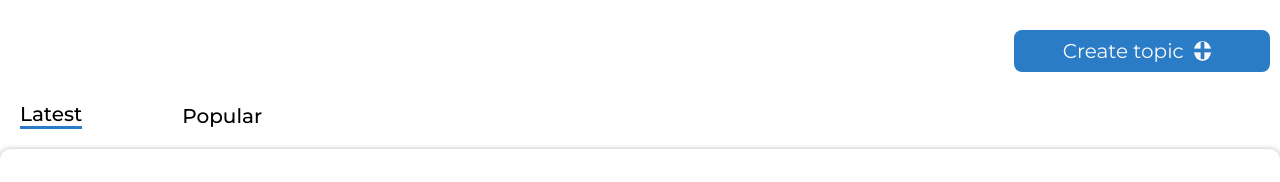
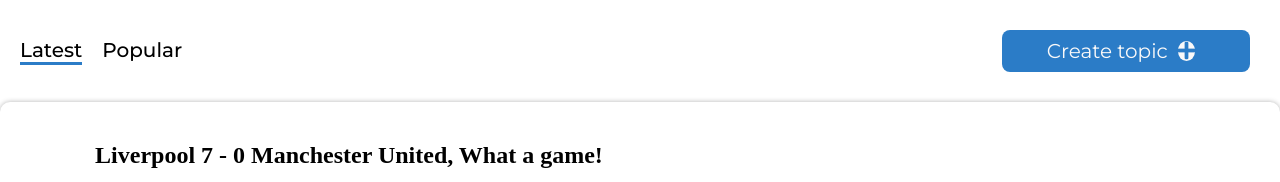
Before and after one commit to Saheedatt/Hive, a plain HTML site: page sports.html in a window 1280 px wide. Shown: the top 182 px of the page. Drawn offline with Linux system fonts and the light colour scheme.

Commit message:
Change to the create topic button

```diff
--- a/sports.html
+++ b/sports.html
@@ -12,14 +12,14 @@
     <nav></nav>
     <div class="sidebar"></div>
     <div class="new-container">
-        <div class="right-button-container">
-        <button class="right-button">Create topic
-            <i class="fas fa-plus"></i>
-        </button>
-        </div>
         <div class="filters">
-            <div class="chosen text">Latest</div>
-            <div class="text">Popular</div>
+            <div class="text">
+                <a href="#" class="chosen">Latest</a>
+                <a href = "#" >Popular</a>
+            </div>
+                <button class="right-button">Create topic
+                    <i class="fas fa-plus"></i>
+                </button>
         </div>
         <div class="sport-news">
             <div class="image">
--- a/styles.css
+++ b/styles.css
@@ -48,15 +48,11 @@
     background-color: #faf9f9;
     margin: 10px;
 }
-.right-button-container{
-    margin-top: 20px;
-    display: flex;
-    justify-content: flex-end;
-}
 .filters{
     display: flex;
     align-items: center;
     padding: 20px;
+    justify-content: space-between;
 }
 .chosen{
     border-bottom: 3px solid #2B7CC7;
@@ -66,6 +62,12 @@
     font-family: 'Montserrat', sans-serif;
     font-weight: 500;
     margin-right: 100px;
+    gap: 20px;
+    display: flex;
+}
+.text a{
+    text-decoration: none;
+    color: #000000;
 }
 
 .sport-news{
```
